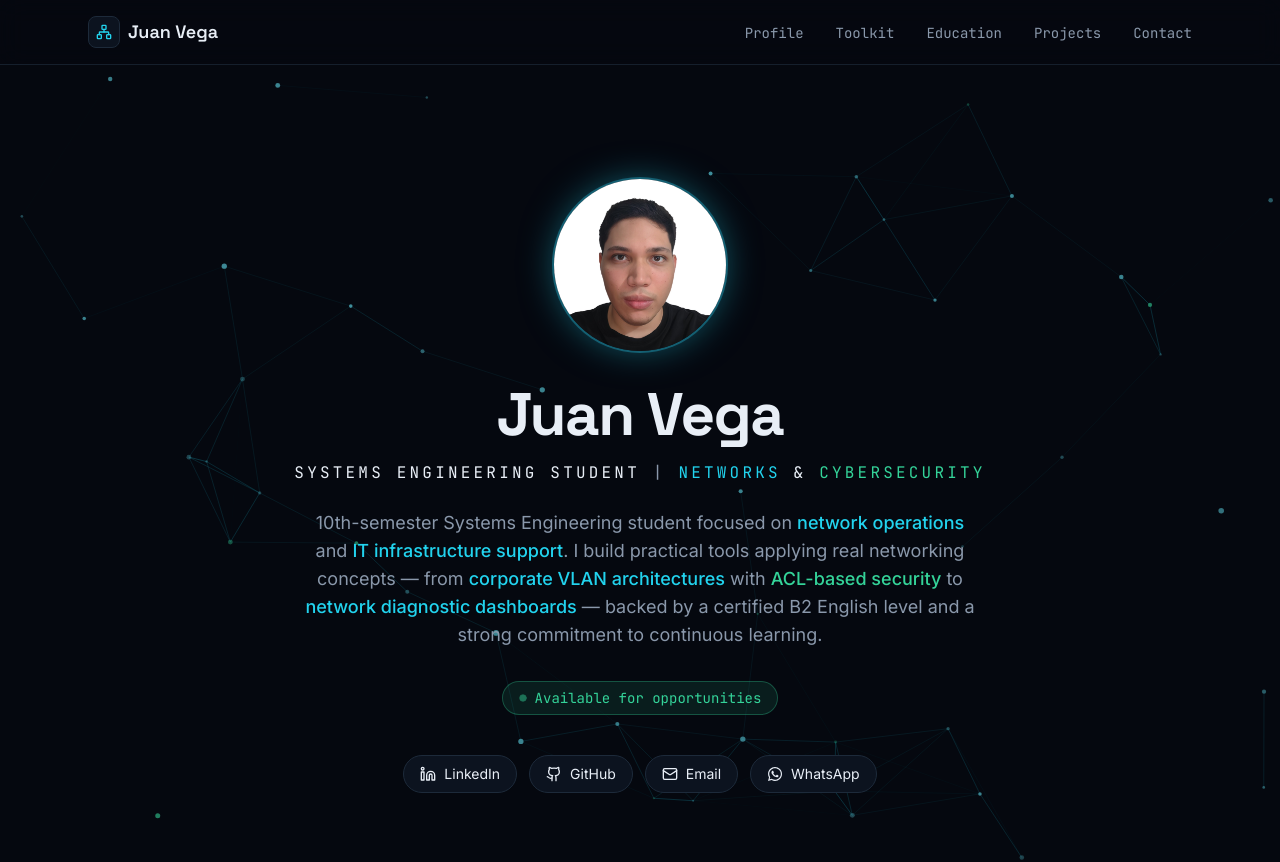
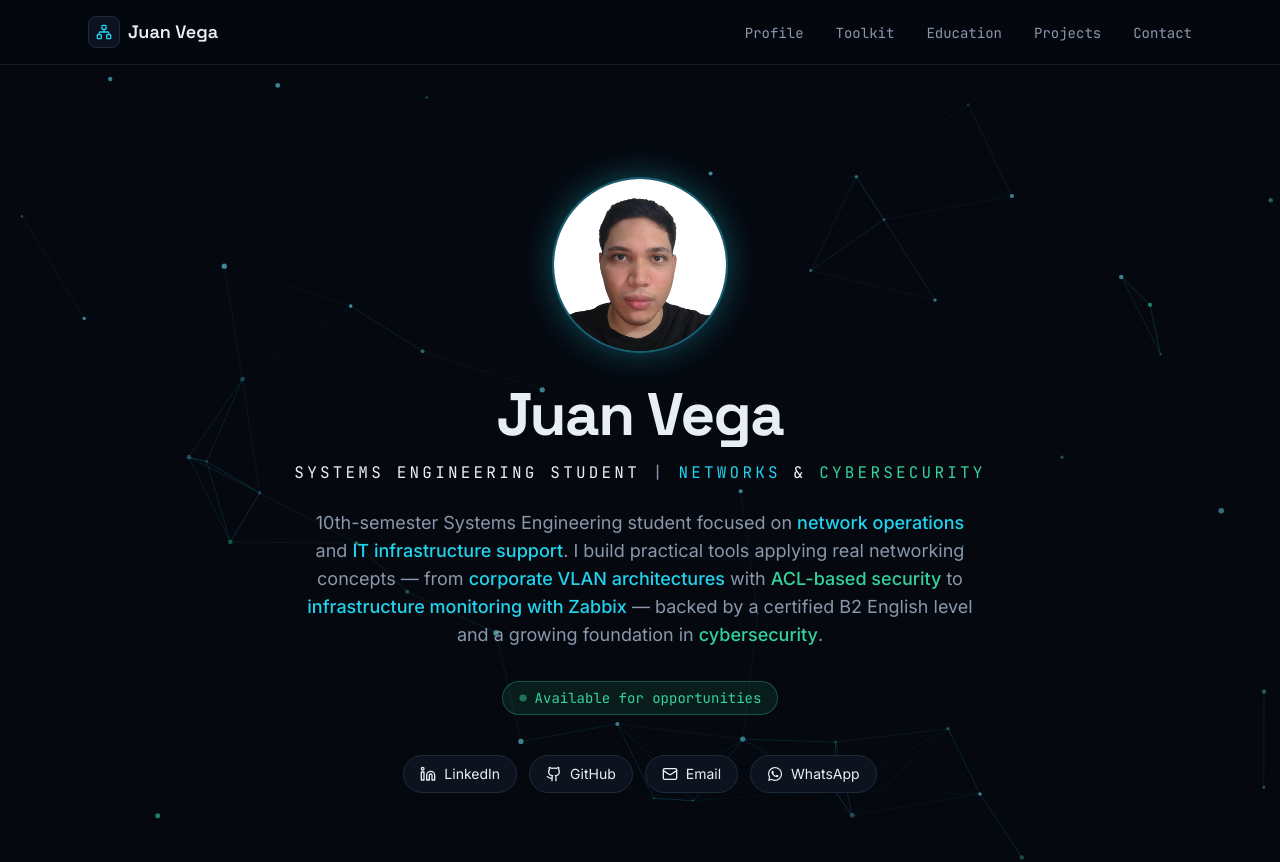
Before and after one commit to juancveg/juan-vega-portafolio, a Next.js app: page / in a window 1280 px wide. Shown: the top 862 px of the page. Built offline with nearby package versions, Linux system fonts and the light colour scheme.

Commit message:
Update Hero component description and skills

```diff
--- a/components/Hero.tsx
+++ b/components/Hero.tsx
@@ -38,8 +38,9 @@ export default function Hero() {
           practical tools applying real networking concepts — from{" "}
           <span className="text-signal font-medium">corporate VLAN architectures</span> with{" "}
           <span className="text-pulse font-medium">ACL-based security</span> to{" "}
-          <span className="text-signal font-medium">network diagnostic dashboards</span> —
-          backed by a certified B2 English level and a strong commitment to continuous learning.
+          <span className="text-signal font-medium">infrastructure monitoring with Zabbix</span> —
+          backed by a certified B2 English level and a growing foundation in{" "}
+          <span className="text-pulse font-medium">cybersecurity</span>.
         </p>
 
         <div className="mt-8 inline-flex items-center gap-2 rounded-full border border-pulse/30 bg-pulse/10 px-4 py-1.5 font-mono text-sm text-pulse">
```
